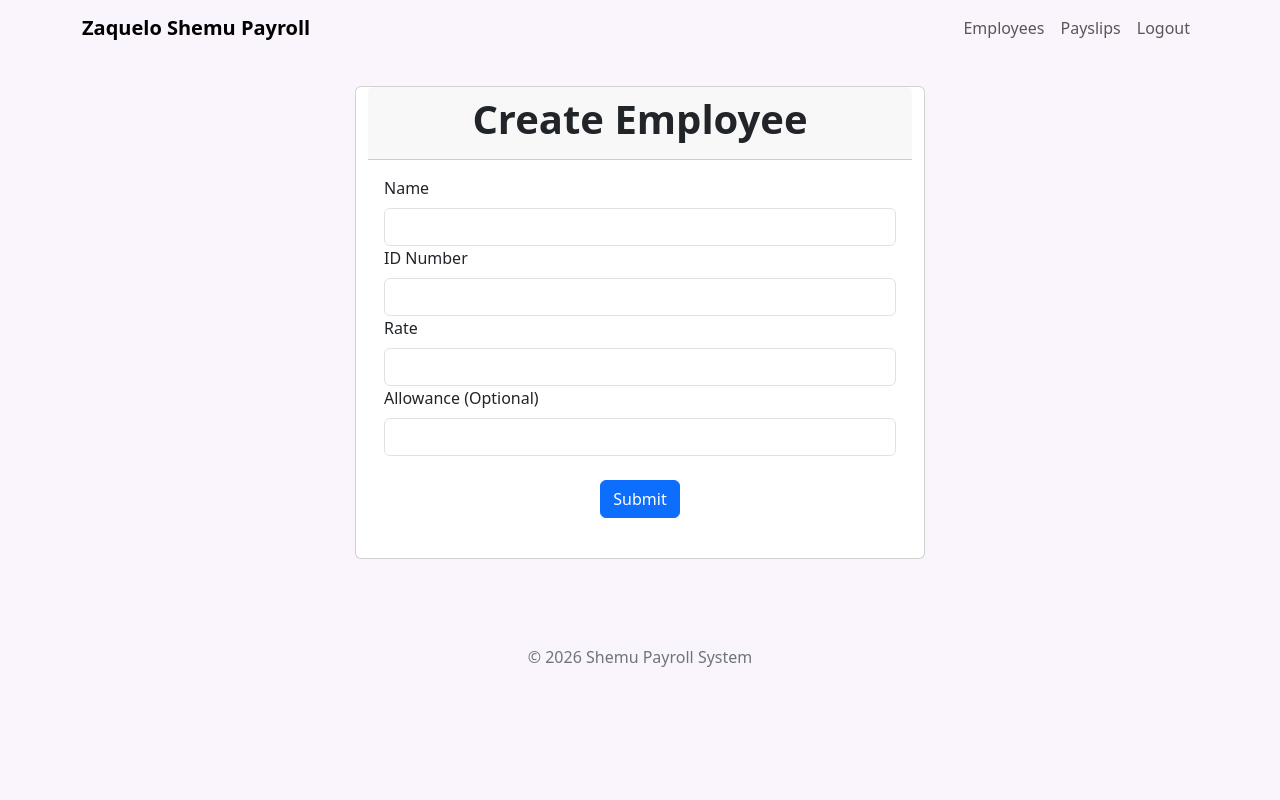
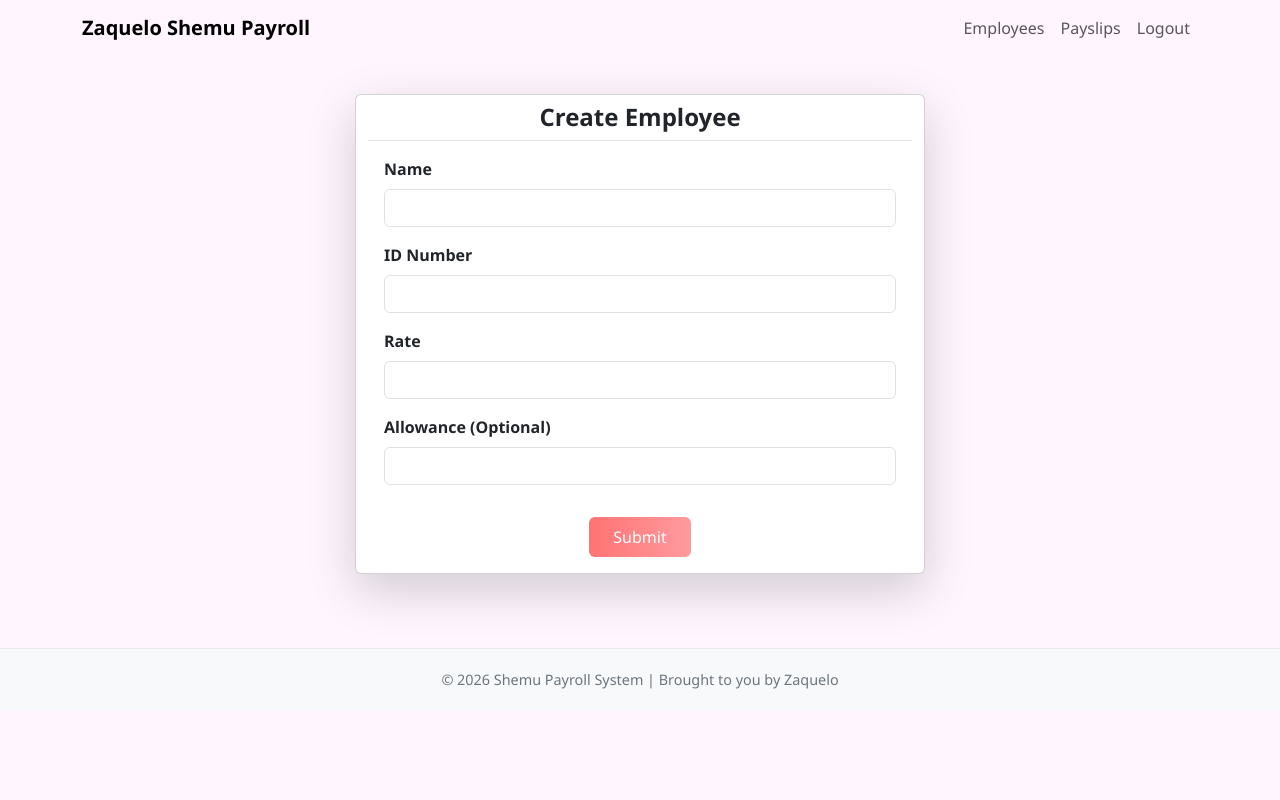
Before and after one commit to kurokabe8/FinalProject-BartoloQueZapico, a Django app: page /employees/create/ in a window 1280 px wide. Run offline with Django 5.2, Linux system fonts and the light colour scheme; a user stored in the database is signed in.

Commit message:
ui changes

```diff
--- a/Shemu/payroll_app/templates/payroll_app/base.html
+++ b/Shemu/payroll_app/templates/payroll_app/base.html
@@ -7,29 +7,64 @@
     <link href="https://cdn.jsdelivr.net/npm/bootstrap@5.3.0/dist/css/bootstrap.min.css" rel="stylesheet">
     <style>
         body {
-            background-color: #faf5fc;
+            background-color: #fef5ff;
             min-height: 100vh;
             padding-top: 70px;
+            font-family: 'Segoe UI', Tahoma, Geneva, Verdana, sans-serif;
         }
         .navbar {
             margin-bottom: 20px;
             transition: background-color 0.3s ease, box-shadow 0.3s ease;
         }
         .navbar-transparent {
-            background-color: transparent !important;
+            background: linear-gradient(to right, #ffffff00, #ffffff00) !important;
             box-shadow: none;
         }
         .navbar-scrolled {
-            background-color: #ffffff !important;
+            background: linear-gradient(to right, #ffffff, #f8f9fa) !important;
             box-shadow: 0 2px 10px rgba(0, 0, 0, 0.08);
+        }
+        .navbar .nav-link {
+            position: relative;
+            transition: color 0.3s ease;
+        }
+        .navbar .nav-link::after {
+            content: "";
+            position: absolute;
+            left: 0;
+            bottom: -5px;
+            width: 0%;
+            height: 2px;
+            background-color: #ff7373;
+            transition: width 0.3s ease;
         }
         .navbar .nav-link:hover {
             color: #ff7373 !important;
         }
+        .navbar .nav-link:hover::after {
+            width: 100%;
+        }
+        .navbar .navbar-brand {
+            font-family: 'Segoe UI', Tahoma, Geneva, Verdana, sans-serif;
+            font-weight: 600;
+            font-size: 1.25rem;
+            transition: transform 0.2s ease;
+        }
         .navbar .navbar-brand:hover {
-            color: inherit !important;
+            transform: scale(1.05);
         }
-        footer { margin-top: 50px; padding: 20px; text-align: center; color: #6c757d; }
+        footer {
+            margin-top: 50px;
+            padding: 20px;
+            text-align: center;
+            color: #6c757d;
+            background-color: #f8f9fa;
+            border-top: 1px solid #e9ecef;
+        }
+        footer p {
+            margin: 0;
+            font-size: 0.9rem;
+        }
     </style>
 </head>
 <body>
@@ -37,13 +72,18 @@
     {% if request.user.is_authenticated %}
     <nav id="mainNavbar" class="navbar navbar-expand-lg fixed-top navbar-light navbar-transparent">
         <div class="container">
-            <a class="navbar-brand fw-semibold" href="{% url 'home' %}">Zaquelo Shemu Payroll</a>
+            <a class="navbar-brand" href="{% url 'home' %}">Zaquelo Shemu Payroll</a>
+            <button class="navbar-toggler" type="button" data-bs-toggle="collapse" data-bs-target="#navbarNav">
+                <span class="navbar-toggler-icon"></span>
+            </button>
+            <div class="collapse navbar-collapse" id="navbarNav">
                 <div class="navbar-nav ms-auto">
                     {% if request.user.is_staff or request.user.is_superuser %}
                     <a class="nav-link" href="{% url 'employees_list' %}">Employees</a>
                     {% endif %}
                     <a class="nav-link" href="{% url 'payslips_list' %}">Payslips</a>
                     <a class="nav-link" href="{% url 'logout' %}">Logout</a>
+                </div>
             </div>
         </div>
     </nav>
@@ -55,7 +95,8 @@
     </div>
 
     <footer>
-        <p>© 2026 Shemu Payroll System</p> </footer>
+        <p>© 2026 Shemu Payroll System | Brought to you by Zaquelo</p>
+    </footer>
 
     <script src="https://cdn.jsdelivr.net/npm/bootstrap@5.3.0/dist/js/bootstrap.bundle.min.js"></script>
     <script>
@@ -70,7 +111,6 @@
                     navbar.classList.add("navbar-transparent");
                 }
             };
-
             window.addEventListener("scroll", toggleNavbarBackground);
             toggleNavbarBackground();
         }
--- a/Shemu/payroll_app/templates/payroll_app/employees/create_employee.html
+++ b/Shemu/payroll_app/templates/payroll_app/employees/create_employee.html
@@ -1,36 +1,56 @@
 {% extends 'payroll_app/base.html' %}
 
 {% block content %}
-    <div class="row justify-content-center py-3">
-        <div class="card w-50">
-            <div class="card-header text-center">
-                <h1><strong>Create Employee</strong></h1>
+<div class="row justify-content-center py-4">
+    <div class="card shadow-lg w-50 bg-white">
+        <div class="card-header text-center bg-white border-bottom">
+            <h1 class="h4 mb-0 text-dark"><strong>Create Employee</strong></h1>
         </div>
+
         <div class="card-body">
-                <form id="add_menu_form" method="POST">
+            <form id="add_employee_form" method="POST">
                 {% csrf_token %}
-                    <div class="col-12">
-                        <label for="name" class="form-label">Name</label>
-                        <input type="text" class="form-control" id="name" name="name" min=1 required>
+
+                <div class="mb-3">
+                    <label for="name" class="form-label fw-semibold text-dark">Name</label>
+                    <input type="text" class="form-control" id="name" name="name" required>
                 </div>
-                    <div class="col-12">
-                        <label for="id_number" class="form-label">ID Number</label>
-                        <input type="text" class="form-control" id="id_number" name="id_number" min=1 required>
+
+                <div class="mb-3">
+                    <label for="id_number" class="form-label fw-semibold text-dark">ID Number</label>
+                    <input type="text" class="form-control" id="id_number" name="id_number" required>
                 </div>
-                    <div class="col-12">
-                        <label for="rate" class="form-label">Rate</label>
-                        <input type="text" class="form-control" id="rate" name="rate" min=1 required>
+
+                <div class="mb-3">
+                    <label for="rate" class="form-label fw-semibold text-dark">Rate</label>
+                    <input type="number" step="0.01" class="form-control" id="rate" name="rate" required min="1">
                 </div>
-                    <div class="col-12">
-                        <label for="allowance" class="form-label">Allowance (Optional)</label>
-                        <input type="text" class="form-control" id="allowance" name="allowance" min=1 required>
+
+                <div class="mb-3">
+                    <label for="allowance" class="form-label fw-semibold text-dark">Allowance (Optional)</label>
+                    <input type="number" step="0.01" class="form-control" id="allowance" name="allowance" min="0">
                 </div>
+
                 <div class="text-center">
-                        <button class="btn btn-primary my-4">Submit</button>
+                    <button class="btn btn-gradient px-4 py-2 mt-3">
+                        <i class="bi bi-check-circle"></i> Submit
+                    </button>
                 </div>
             </form>
         </div>
     </div>
 </div>
 
+<style>
+    .btn-gradient {
+        background: linear-gradient(90deg, #ff7373, #ff9a9e);
+        color: #fff;
+        border: none;
+        transition: transform 0.2s ease;
+    }
+    .btn-gradient:hover {
+        transform: scale(1.05);
+        color: #fff;
+    }
+</style>
 {% endblock %}
```
Also changed, not shown: Shemu/payroll_app/templates/payroll_app/employees_list.html (+37 -11 lines), Shemu/payroll_app/templates/payroll_app/login.html (+26 -6 lines), Shemu/payroll_app/templates/payroll_app/payslips/payslips_list.html (+45 -15 lines). Lines whose indentation alone changed are shown as unchanged.
